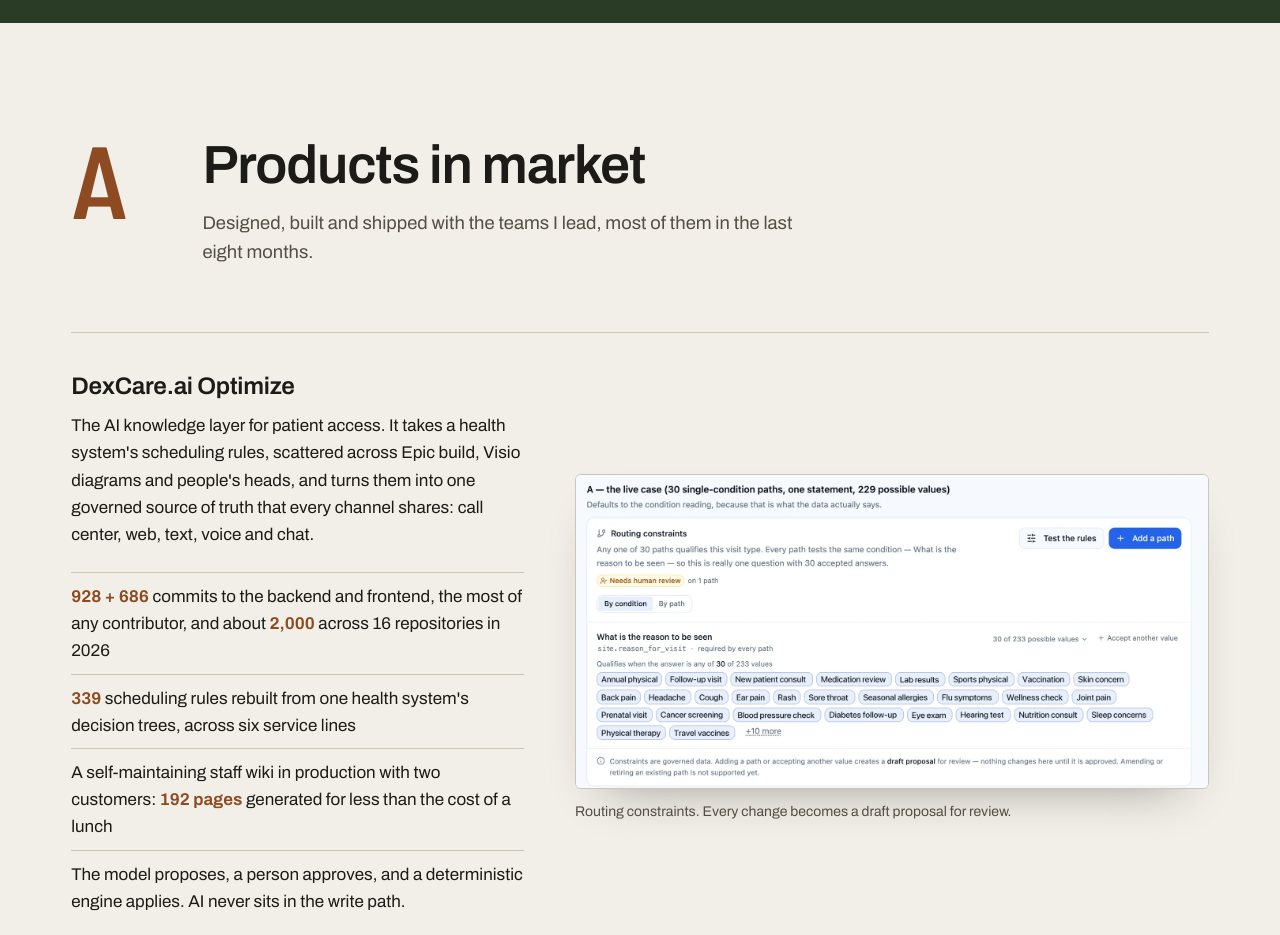
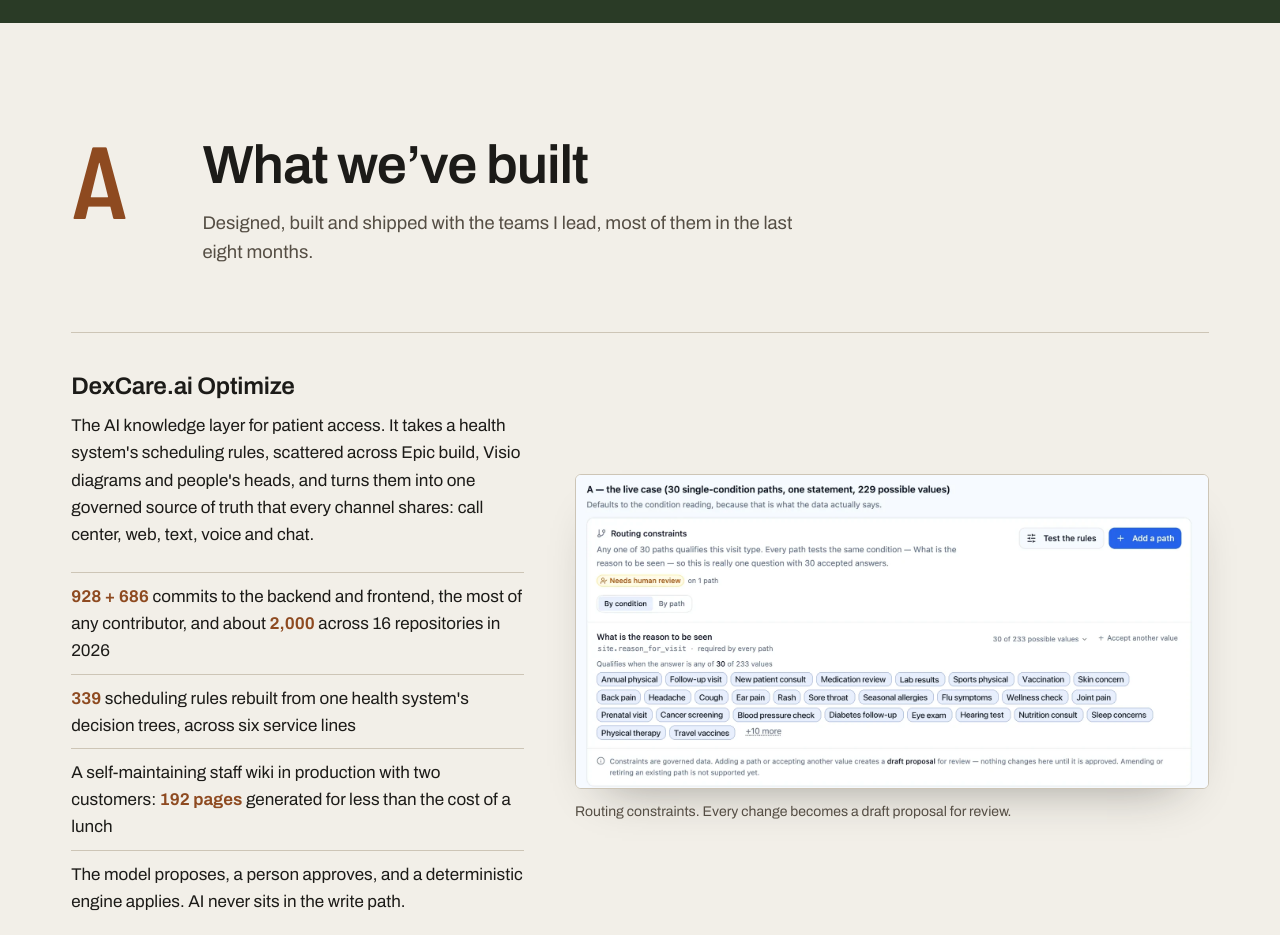
Before and after one commit to Chris-Carruthers/chris-carruthers-site, a plain HTML site: page index.html in a window 1280 px wide. Shown: the part 900-1835 px from the top of the page. Drawn offline with Linux system fonts and the light colour scheme.

Commit message:
Products heading: accurate for prototypes too
Co-Authored-By: Claude Opus 5.5 <noreply@anthropic.com>

```diff
--- a/index.html
+++ b/index.html
@@ -78,7 +78,7 @@
     <header class="chapter-head">
       <span class="exhibit" aria-hidden="true">A</span>
       <div>
-        <h2 id="work-h">Products in market</h2>
+        <h2 id="work-h">What we&rsquo;ve built</h2>
         <p class="sub">Designed, built and shipped with the teams I lead, most of them in the last eight months.</p>
       </div>
     </header>
```
